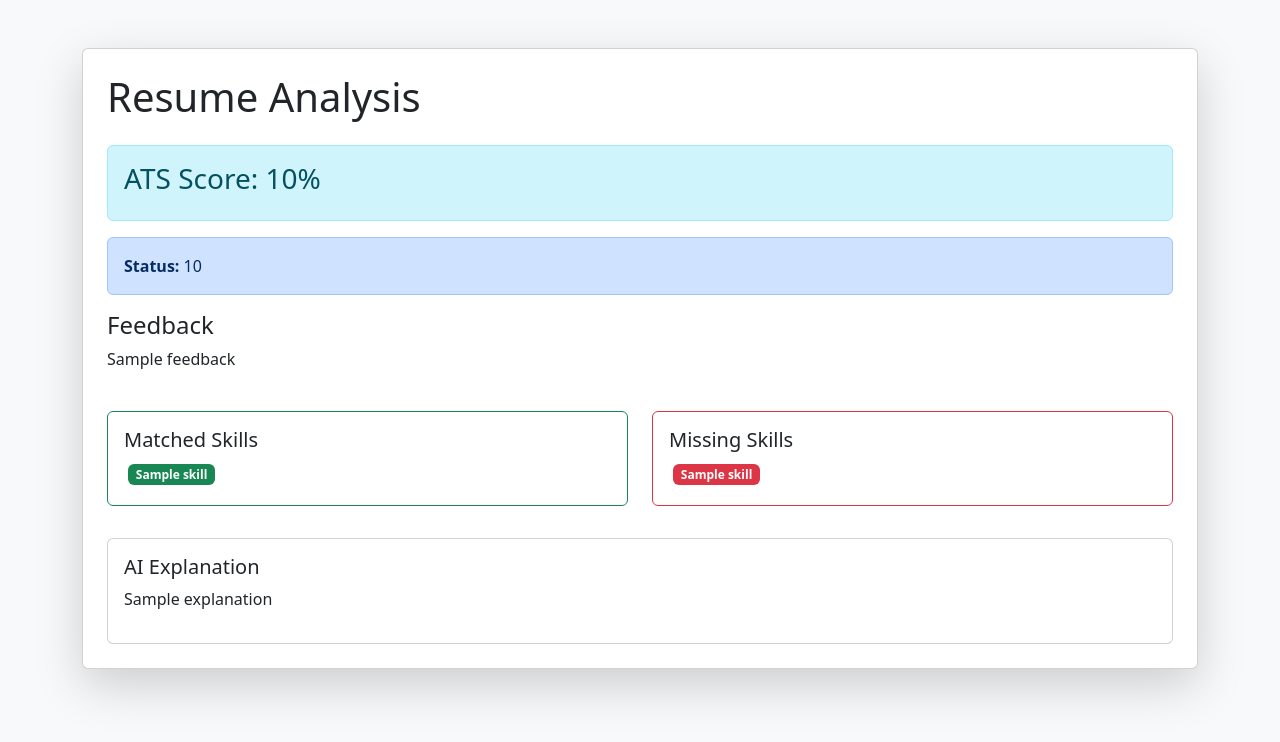
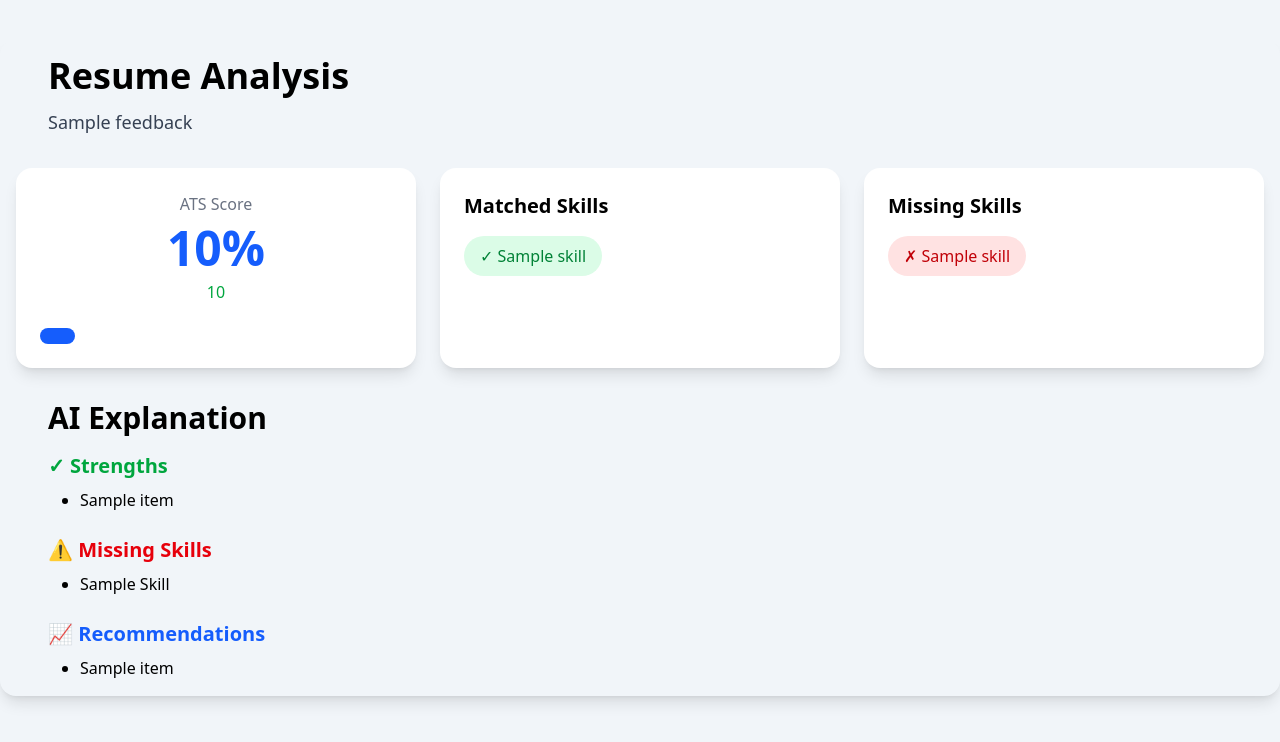
Before and after one commit to divissha/ai-resume-screener, a Django app: template templates/screener/result.html in a window 1280 px wide. Shown: the top 742 px of the page. Run offline with Django 3.2, Linux system fonts and the light colour scheme; the template is opened without the code that fills it: most values are stand-ins (such as "Sample title", 1, 10 or a date in 2020); some libraries are stand-ins or nearby versions.

Commit message:
Added resume screening dashboard

```diff
--- a/screener/views.py
+++ b/screener/views.py
@@ -50,7 +50,7 @@ def upload_resume(request):
 
         missing = missing_skills(resume_skills, jd_skills)
 
-        explanation = generate_explanation(final_score,missing)
+        explanation = generate_explanation(resume_skills,missing)
 
         missing_percent = missing_skill_percentage(resume_skills,jd_skills)
 
@@ -80,6 +80,7 @@ def upload_resume(request):
             "missing_percent": missing_percent,
             "explanation": explanation,
             "score_status": score_status,
+            "explanation": explanation,
         })
 
     return render(request, "screener/upload.html")
--- a/templates/base.html
+++ b/templates/base.html
@@ -1,17 +1,21 @@
+{% load static tailwind_tags %}
+
 <!DOCTYPE html>
-<html>
+<html lang="en">
 <head>
+
+    <meta charset="UTF-8">
+
     <title>AI Resume Screener</title>
 
-    <link href="https://cdn.jsdelivr.net/npm/bootstrap@5.3.3/dist/css/bootstrap.min.css" rel="stylesheet">
+    {% tailwind_css %}
+
 </head>
 
-<body class="bg-light">
+<body class="bg-slate-100">
 
-<div class="container py-5">
     {% block content %}
     {% endblock %}
-</div>
 
 </body>
 </html>
--- a/templates/screener/result.html
+++ b/templates/screener/result.html
@@ -9,10 +9,108 @@
     {% extends 'base.html' %}
 
 {% block content %}
+{% comment %} <div class="min-h-screen flex items-center justify-center"> {% endcomment %}
+<div class="max-w-7xl mx-auto px- py-10">
 
-<div class="card shadow-lg p-4">
 
-    <h1 class="mb-4">
+<div class="card rounded-2xl shadow-lg rounded p-4">
+    <h2 class="ml-8 text-4xl font-bold mb-3">
+        Resume Analysis
+    </h2>
+
+    <p class="ml-8 text-lg text-gray-700 mb-8">
+        {{ feedback }}
+    </p>
+
+    <div class="grid grid-cols-3 gap-6 mb-8">
+
+    <div class="bg-white rounded-2xl shadow-lg p-6 text-center">
+
+        <h3 class="text-gray-500 mb-2">
+            ATS Score
+        </h3>
+
+        <p class="text-5xl font-bold text-blue-600">
+            {{ score }}%
+        </p>
+
+        <p class="mt-2 text-green-600">
+            {{ score_status }}
+        </p>
+
+        <div class="mt-6">
+
+    <div class="w-full bg-white rounded-full h-4">
+
+        <div
+            class="bg-blue-600 h-4 rounded-full"
+            style="width: {{ score }}%;"
+        ></div>
+
+    </div>
+
+</div>
+
+    </div>
+
+    {% comment %} <div class="bg-white rounded-2xl shadow-lg p-6 text-center">
+
+        <h3 class="text-gray-500 mb-2">
+            Skills Matched
+        </h3>
+
+        <p class="text-5xl font-bold text-green-600">
+            {{ matched|length }}
+        </p>
+
+    </div> {% endcomment %}
+
+    <div class="bg-white rounded-2xl shadow-lg p-6">
+
+    <h3 class="font-bold text-xl mb-4">
+        Matched Skills
+    </h3>
+
+    {% for skill in matched %}
+
+    <span
+        class="inline-block bg-green-100 text-green-700
+               px-4 py-2 rounded-full mr-2 mb-2"
+    >
+        ✓ {{ skill }}
+    </span>
+
+    {% endfor %}
+
+</div>
+
+    <div class="bg-white rounded-2xl shadow-lg p-6">
+
+    <h3 class="font-bold text-xl mb-4">
+        Missing Skills
+    </h3>
+
+    {% for skill in missing %}
+
+    <span
+        class="inline-block bg-red-100 text-red-700
+               px-4 py-2 rounded-full mr-2 mb-2"
+    >
+        ✗ {{ skill }}
+    </span>
+
+    {% empty %}
+
+    <span class="text-green-600">
+        No missing skills 🎉
+    </span>
+
+    {% endfor %}
+
+</div>
+</div>
+
+    {% comment %} <h1 class="mb-4">
         Resume Analysis
     </h1>
 
@@ -22,11 +120,11 @@
 
     <div class="alert alert-primary">
     <strong>Status:</strong> {{ score_status }}
-    </div>
+    </div> {% endcomment %}
 
     {% comment %} <h4>{{ score_status }}</h4> {% endcomment %}
 
-    <div class="mb-4">
+    {% comment %} <div class="mb-4">
         <h4>Feedback</h4>
         <p>{{ feedback }}</p>
     </div>
@@ -71,18 +169,83 @@
 
         </div>
 
-    </div>
+    </div> {% endcomment %}
 
-    <div class="card mt-3">
+    {% comment %} <div class="border-t border-gray-300 mt-10 pt-8"> {% endcomment %}
+
+
+{% comment %} <div class="mt-12 border-t border-gray-300 pt-8"> {% endcomment %}
+
+
+{% comment %} <div class="mt-14 border-t border-gray-300 pt-2"> {% endcomment %}
+    <div class="ml-8 mt-8">
+
+    <h2 class="text-3xl font-bold mb-4">
+        AI Explanation
+    </h2>
+
+    <!-- Strengths -->
+
+    <h3 class="text-xl font-semibold text-green-600 mb-2">
+        ✓ Strengths
+    </h3>
+
+    <ul class="list-disc pl-8 mb-6">
+
+        {% for item in explanation.strengths %}
+            <li>{{ item }}</li>
+        {% empty %}
+            <li>No major strengths identified.</li>
+        {% endfor %}
+
+    </ul>
+
+    <!-- Missing Skills -->
+
+    <h3 class="text-xl font-semibold text-red-600 mb-2">
+        ⚠ Missing Skills
+    </h3>
+
+    <ul class="list-disc pl-8 mb-6">
+
+        {% for item in explanation.missing %}
+            <li>{{ item|title }}</li>
+        {% empty %}
+            <li>No missing skills detected 🎉</li>
+        {% endfor %}
+
+    </ul>
+
+    <!-- Recommendations -->
+
+    <h3 class="text-xl font-semibold text-blue-600 mb-2">
+        📈 Recommendations
+    </h3>
+
+    <ul class="list-disc pl-8">
+
+        {% for item in explanation.recommendations %}
+            <li>{{ item }}</li>
+        {% empty %}
+            <li>Your profile already matches the job requirements well.</li>
+        {% endfor %}
+
+    </ul>
+
+</div>
+
+
+
+    {% comment %} <div class="card mt-3">
         <div class="card-body">
 
             <h5>AI Explanation</h5>
             <p>{{ explanation }}</p>
 
         </div>
-    </div>
+    </div> {% endcomment %}
 
-</div>
+
 
 {% endblock %}
 </body>
--- a/theme/static/css/dist/styles.css
+++ b/theme/static/css/dist/styles.css
@@ -8,24 +8,54 @@
     --font-serif: ui-serif, Georgia, Cambria, 'Times New Roman', Times, serif;
     --font-mono: ui-monospace, SFMono-Regular, Menlo, Monaco, Consolas, 'Liberation Mono', 'Courier New',
     monospace;
+    --color-red-100: oklch(93.6% 0.032 17.717);
+    --color-red-600: oklch(57.7% 0.245 27.325);
+    --color-red-700: oklch(50.5% 0.213 27.518);
+    --color-green-100: oklch(96.2% 0.044 156.743);
+    --color-green-600: oklch(62.7% 0.194 149.214);
+    --color-green-700: oklch(52.7% 0.154 150.069);
+    --color-blue-500: oklch(62.3% 0.214 259.815);
+    --color-blue-600: oklch(54.6% 0.245 262.881);
+    --color-blue-700: oklch(48.8% 0.243 264.376);
+    --color-slate-100: oklch(96.8% 0.007 247.896);
     --color-gray-50: oklch(98.5% 0.002 247.839);
     --color-gray-100: oklch(96.7% 0.003 264.542);
+    --color-gray-200: oklch(92.8% 0.006 264.531);
+    --color-gray-300: oklch(87.2% 0.01 258.338);
+    --color-gray-500: oklch(55.1% 0.027 264.364);
+    --color-gray-600: oklch(44.6% 0.03 256.802);
+    --color-gray-700: oklch(37.3% 0.034 259.733);
     --color-black: #000;
     --color-white: #fff;
     --spacing: 0.25rem;
     --container-2xl: 42rem;
+    --container-3xl: 48rem;
+    --container-6xl: 72rem;
+    --container-7xl: 80rem;
     --text-sm: 0.875rem;
     --text-sm--line-height: calc(1.25 / 0.875);
+    --text-lg: 1.125rem;
+    --text-lg--line-height: calc(1.75 / 1.125);
+    --text-xl: 1.25rem;
+    --text-xl--line-height: calc(1.75 / 1.25);
+    --text-2xl: 1.5rem;
+    --text-2xl--line-height: calc(2 / 1.5);
+    --text-3xl: 1.875rem;
+    --text-3xl--line-height: calc(2.25 / 1.875);
     --text-4xl: 2.25rem;
     --text-4xl--line-height: calc(2.5 / 2.25);
     --text-5xl: 3rem;
     --text-5xl--line-height: 1;
     --font-weight-medium: 500;
+    --font-weight-semibold: 600;
     --font-weight-bold: 700;
+    --font-weight-extrabold: 800;
     --tracking-normal: 0em;
     --leading-normal: 1.5;
+    --leading-relaxed: 1.625;
     --radius-lg: 0.5rem;
     --radius-2xl: 1rem;
+    --radius-3xl: 1.5rem;
     --default-font-family: var(--font-sans);
     --default-mono-font-family: var(--font-mono);
   }
@@ -206,8 +236,32 @@
   .mx-auto {
     margin-inline: auto;
   }
+  .mt-2 {
+    margin-top: calc(var(--spacing) * 2);
+  }
   .mt-3 {
     margin-top: calc(var(--spacing) * 3);
+  }
+  .mt-6 {
+    margin-top: calc(var(--spacing) * 6);
+  }
+  .mt-8 {
+    margin-top: calc(var(--spacing) * 8);
+  }
+  .mt-10 {
+    margin-top: calc(var(--spacing) * 10);
+  }
+  .mt-12 {
+    margin-top: calc(var(--spacing) * 12);
+  }
+  .mt-14 {
+    margin-top: calc(var(--spacing) * 14);
+  }
+  .mt-20 {
+    margin-top: calc(var(--spacing) * 20);
+  }
+  .mr-2 {
+    margin-right: calc(var(--spacing) * 2);
   }
   .mb-2 {
     margin-bottom: calc(var(--spacing) * 2);
@@ -221,11 +275,29 @@
   .mb-6 {
     margin-bottom: calc(var(--spacing) * 6);
   }
+  .mb-8 {
+    margin-bottom: calc(var(--spacing) * 8);
+  }
+  .ml-4 {
+    margin-left: calc(var(--spacing) * 4);
+  }
+  .ml-8 {
+    margin-left: calc(var(--spacing) * 8);
+  }
   .block {
     display: block;
   }
   .flex {
     display: flex;
+  }
+  .grid {
+    display: grid;
+  }
+  .inline-block {
+    display: inline-block;
+  }
+  .h-4 {
+    height: calc(var(--spacing) * 4);
   }
   .h-screen {
     height: 100vh;
@@ -242,14 +314,47 @@
   .max-w-2xl {
     max-width: var(--container-2xl);
   }
+  .max-w-3xl {
+    max-width: var(--container-3xl);
+  }
+  .max-w-6xl {
+    max-width: var(--container-6xl);
+  }
+  .max-w-7xl {
+    max-width: var(--container-7xl);
+  }
+  .cursor-pointer {
+    cursor: pointer;
+  }
+  .list-disc {
+    list-style-type: disc;
+  }
+  .grid-cols-2 {
+    grid-template-columns: repeat(2, minmax(0, 1fr));
+  }
+  .grid-cols-3 {
+    grid-template-columns: repeat(3, minmax(0, 1fr));
+  }
   .items-center {
     align-items: center;
   }
   .justify-center {
     justify-content: center;
   }
+  .gap-6 {
+    gap: calc(var(--spacing) * 6);
+  }
+  .rounded {
+    border-radius: 0.25rem;
+  }
   .rounded-2xl {
     border-radius: var(--radius-2xl);
+  }
+  .rounded-3xl {
+    border-radius: var(--radius-3xl);
+  }
+  .rounded-full {
+    border-radius: calc(infinity * 1px);
   }
   .rounded-lg {
     border-radius: var(--radius-lg);
@@ -258,14 +363,40 @@
     border-style: var(--tw-border-style);
     border-width: 1px;
   }
+  .border-10 {
+    border-style: var(--tw-border-style);
+    border-width: 10px;
+  }
+  .border-t {
+    border-top-style: var(--tw-border-style);
+    border-top-width: 1px;
+  }
+  .border-gray-300 {
+    border-color: var(--color-gray-300);
+  }
   .bg-black {
     background-color: var(--color-black);
+  }
+  .bg-blue-600 {
+    background-color: var(--color-blue-600);
   }
   .bg-gray-50 {
     background-color: var(--color-gray-50);
   }
   .bg-gray-100 {
     background-color: var(--color-gray-100);
+  }
+  .bg-gray-200 {
+    background-color: var(--color-gray-200);
+  }
+  .bg-green-100 {
+    background-color: var(--color-green-100);
+  }
+  .bg-red-100 {
+    background-color: var(--color-red-100);
+  }
+  .bg-slate-100 {
+    background-color: var(--color-slate-100);
   }
   .bg-white {
     background-color: var(--color-white);
@@ -276,8 +407,35 @@
   .p-4 {
     padding: calc(var(--spacing) * 4);
   }
+  .p-6 {
+    padding: calc(var(--spacing) * 6);
+  }
   .p-8 {
     padding: calc(var(--spacing) * 8);
+  }
+  .p-10 {
+    padding: calc(var(--spacing) * 10);
+  }
+  .px-2 {
+    padding-inline: calc(var(--spacing) * 2);
+  }
+  .px-4 {
+    padding-inline: calc(var(--spacing) * 4);
+  }
+  .px-5 {
+    padding-inline: calc(var(--spacing) * 5);
+  }
+  .px-6 {
+    padding-inline: calc(var(--spacing) * 6);
+  }
+  .px-8 {
+    padding-inline: calc(var(--spacing) * 8);
+  }
+  .px-9 {
+    padding-inline: calc(var(--spacing) * 9);
+  }
+  .py-2 {
+    padding-block: calc(var(--spacing) * 2);
   }
   .py-3 {
     padding-block: calc(var(--spacing) * 3);
@@ -285,11 +443,49 @@
   .py-5 {
     padding-block: calc(var(--spacing) * 5);
   }
+  .py-7 {
+    padding-block: calc(var(--spacing) * 7);
+  }
+  .py-8 {
+    padding-block: calc(var(--spacing) * 8);
+  }
+  .py-10 {
+    padding-block: calc(var(--spacing) * 10);
+  }
+  .py-16 {
+    padding-block: calc(var(--spacing) * 16);
+  }
+  .pt-2 {
+    padding-top: calc(var(--spacing) * 2);
+  }
+  .pt-3 {
+    padding-top: calc(var(--spacing) * 3);
+  }
+  .pt-5 {
+    padding-top: calc(var(--spacing) * 5);
+  }
+  .pt-8 {
+    padding-top: calc(var(--spacing) * 8);
+  }
+  .pt-15 {
+    padding-top: calc(var(--spacing) * 15);
+  }
+  .pl-8 {
+    padding-left: calc(var(--spacing) * 8);
+  }
   .text-center {
     text-align: center;
   }
   .font-serif {
     font-family: var(--font-serif);
+  }
+  .text-2xl {
+    font-size: var(--text-2xl);
+    line-height: var(--tw-leading, var(--text-2xl--line-height));
+  }
+  .text-3xl {
+    font-size: var(--text-3xl);
+    line-height: var(--tw-leading, var(--text-3xl--line-height));
   }
   .text-4xl {
     font-size: var(--text-4xl);
@@ -299,21 +495,41 @@
     font-size: var(--text-5xl);
     line-height: var(--tw-leading, var(--text-5xl--line-height));
   }
+  .text-lg {
+    font-size: var(--text-lg);
+    line-height: var(--tw-leading, var(--text-lg--line-height));
+  }
   .text-sm {
     font-size: var(--text-sm);
     line-height: var(--tw-leading, var(--text-sm--line-height));
+  }
+  .text-xl {
+    font-size: var(--text-xl);
+    line-height: var(--tw-leading, var(--text-xl--line-height));
   }
   .leading-normal {
     --tw-leading: var(--leading-normal);
     line-height: var(--leading-normal);
   }
+  .leading-relaxed {
+    --tw-leading: var(--leading-relaxed);
+    line-height: var(--leading-relaxed);
+  }
   .font-bold {
     --tw-font-weight: var(--font-weight-bold);
     font-weight: var(--font-weight-bold);
   }
+  .font-extrabold {
+    --tw-font-weight: var(--font-weight-extrabold);
+    font-weight: var(--font-weight-extrabold);
+  }
   .font-medium {
     --tw-font-weight: var(--font-weight-medium);
     font-weight: var(--font-weight-medium);
+  }
+  .font-semibold {
+    --tw-font-weight: var(--font-weight-semibold);
+    font-weight: var(--font-weight-semibold);
   }
   .tracking-normal {
     --tw-tracking: var(--tracking-normal);
@@ -322,8 +538,36 @@
   .text-black {
     color: var(--color-black);
   }
+  .text-blue-600 {
+    color: var(--color-blue-600);
+  }
+  .text-gray-500 {
+    color: var(--color-gray-500);
+  }
+  .text-gray-600 {
+    color: var(--color-gray-600);
+  }
+  .text-gray-700 {
+    color: var(--color-gray-700);
+  }
+  .text-green-600 {
+    color: var(--color-green-600);
+  }
+  .text-green-700 {
+    color: var(--color-green-700);
+  }
+  .text-red-600 {
+    color: var(--color-red-600);
+  }
+  .text-red-700 {
+    color: var(--color-red-700);
+  }
   .text-white {
     color: var(--color-white);
+  }
+  .shadow-2xl {
+    --tw-shadow: 0 25px 50px -12px var(--tw-shadow-color, rgb(0 0 0 / 0.25));
+    box-shadow: var(--tw-inset-shadow), var(--tw-inset-ring-shadow), var(--tw-ring-offset-shadow), var(--tw-ring-shadow), var(--tw-shadow);
   }
   .shadow-lg {
     --tw-shadow: 0 10px 15px -3px var(--tw-shadow-color, rgb(0 0 0 / 0.1)), 0 4px 6px -4px var(--tw-shadow-color, rgb(0 0 0 / 0.1));
@@ -332,6 +576,87 @@
   .shadow-xl {
     --tw-shadow: 0 20px 25px -5px var(--tw-shadow-color, rgb(0 0 0 / 0.1)), 0 8px 10px -6px var(--tw-shadow-color, rgb(0 0 0 / 0.1));
     box-shadow: var(--tw-inset-shadow), var(--tw-inset-ring-shadow), var(--tw-ring-offset-shadow), var(--tw-ring-shadow), var(--tw-shadow);
+  }
+  .file\:mr-4 {
+    &::file-selector-button {
+      margin-right: calc(var(--spacing) * 4);
+    }
+  }
+  .file\:rounded-lg {
+    &::file-selector-button {
+      border-radius: var(--radius-lg);
+    }
+  }
+  .file\:border-0 {
+    &::file-selector-button {
+      border-style: var(--tw-border-style);
+      border-width: 0px;
+    }
+  }
+  .file\:bg-blue-600 {
+    &::file-selector-button {
+      background-color: var(--color-blue-600);
+    }
+  }
+  .file\:px-6 {
+    &::file-selector-button {
+      padding-inline: calc(var(--spacing) * 6);
+    }
+  }
+  .file\:py-3 {
+    &::file-selector-button {
+      padding-block: calc(var(--spacing) * 3);
+    }
+  }
+  .file\:text-sm {
+    &::file-selector-button {
+      font-size: var(--text-sm);
+      line-height: var(--tw-leading, var(--text-sm--line-height));
+    }
+  }
+  .file\:font-semibold {
+    &::file-selector-button {
+      --tw-font-weight: var(--font-weight-semibold);
+      font-weight: var(--font-weight-semibold);
+    }
+  }
+  .file\:text-white {
+    &::file-selector-button {
+      color: var(--color-white);
+    }
+  }
+  .hover\:bg-blue-700 {
+    &:hover {
+      @media (hover: hover) {
+        background-color: var(--color-blue-700);
+      }
+    }
+  }
+  .hover\:file\:bg-blue-700 {
+    &:hover {
+      @media (hover: hover) {
+        &::file-selector-button {
+          background-color: var(--color-blue-700);
+        }
+      }
+    }
+  }
+  .focus\:ring-2 {
+    &:focus {
+      --tw-ring-shadow: var(--tw-ring-inset,) 0 0 0 calc(2px + var(--tw-ring-offset-width)) var(--tw-ring-color, currentcolor);
+      box-shadow: var(--tw-inset-shadow), var(--tw-inset-ring-shadow), var(--tw-ring-offset-shadow), var(--tw-ring-shadow), var(--tw-shadow);
+    }
+  }
+  .focus\:ring-blue-500 {
+    &:focus {
+      --tw-ring-color: var(--color-blue-500);
+    }
+  }
+  .focus\:outline-none {
+    &:focus {
+      --tw-outline-style: none;
+      outline-style: none;
+    }
   }
 }
 @property --tw-border-style {
```
Also changed, not shown: screener/services/explanation.py (+42 -8 lines), templates/screener/upload.html (+53 -13 lines).
